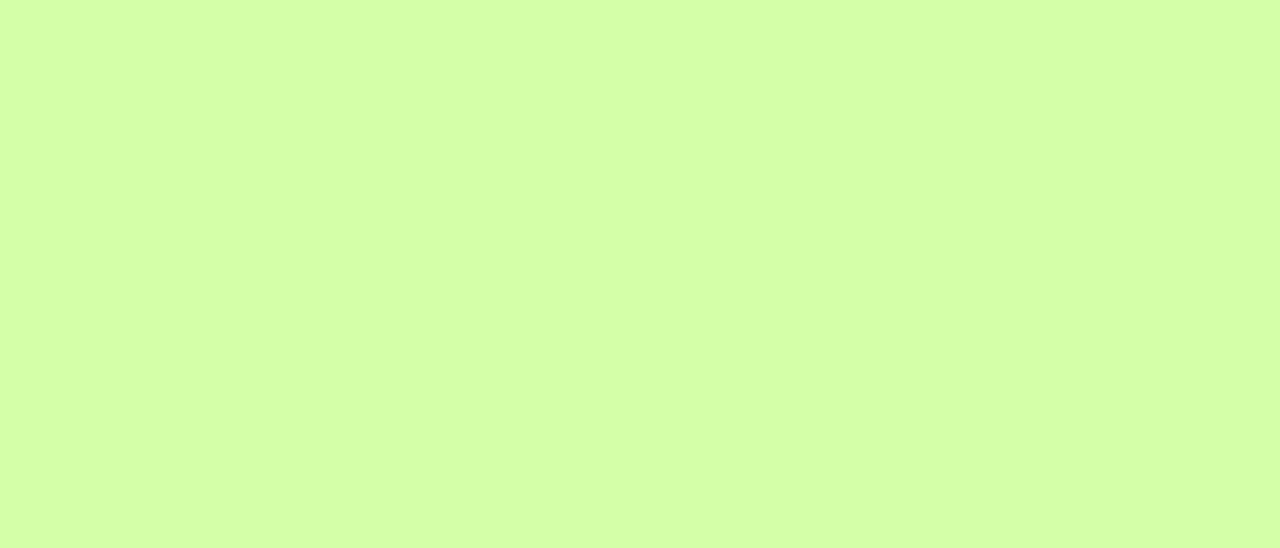
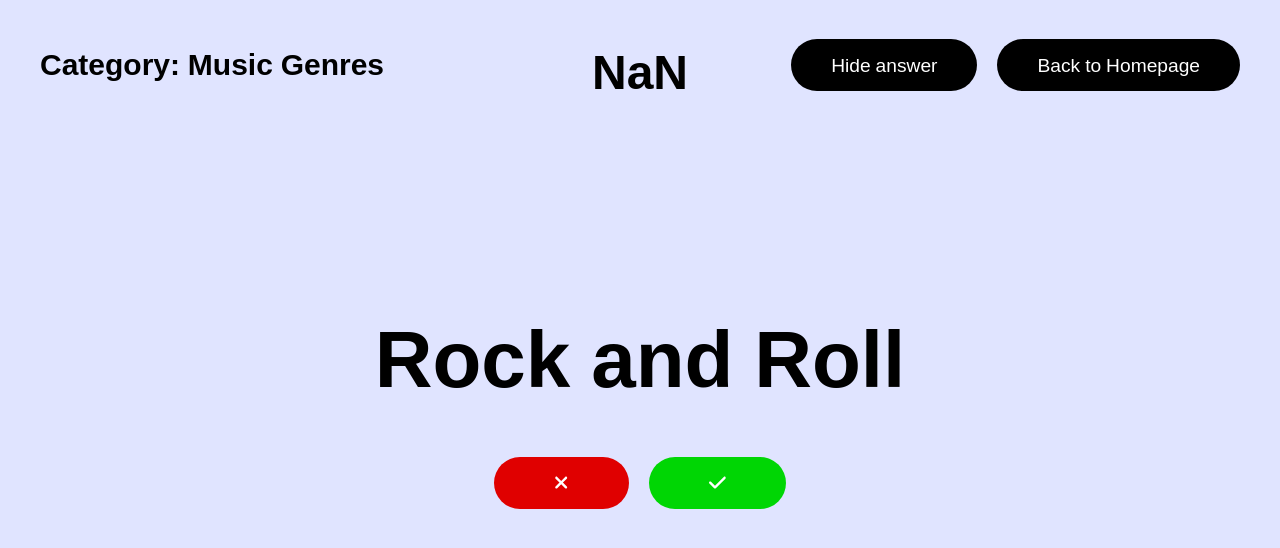
Before and after one commit to suttirakcha/lets-guess, a React (Create React App) app: page /music-genres in a window 1280 px wide. Before the commit this address had no page. Shown: the top 548 px of the page. Built offline with nearby package versions, Linux system fonts and the light colour scheme; a web font is replaced by a local one.

Commit message:
Commit Codes

```diff
--- a/src/App.js
+++ b/src/App.js
@@ -32,6 +32,7 @@ import LatinUsedLanguages from "./categories/latin-used-languages";
 import CosmeticsBrands from "./categories/cosmetics-brands";
 import SocialMedia from "./categories/social-media";
 import Sports from "./categories/sports";
+import MusicGenres from "./categories/music-genres";
 
 import MainPageTh from "./th/main"
 import CountriesTh from "./th/categories/countries";
@@ -99,6 +100,7 @@ export default function App(){
         <Route path="/cosmetics-brands" element={<CosmeticsBrands />} />
         <Route path="/social-media" element={<SocialMedia />} />
         <Route path="/sports" element={<Sports />} />
+        <Route path="/music-genres" element={<MusicGenres />} />
 
         {/* Thai */}
         <Route path="/th" element={<MainPageTh />} />
--- /dev/null
+++ b/src/categories/music-genres.js
@@ -0,0 +1,8 @@
+import React from "react";
+import "../App.scss";
+import Questions from "../components/questions";
+
+export default function MusicGenres(){
+  const words = ["Pop","Rock","Poprock","R&B","Blues","Jazz","Classic","Reggae","Dance","K-Pop","Hip Hop","Latin","Funk","Ragtime","Rock and Roll","Country","Metal","Soul","EDM","New-age","Disco","Hard Rock","Folk","World music","Easy Listening","Bossanova","Swing","Gospel","C-pop","Punk","Neo soul","House music","Ska","Dubstep","Electronica","Alternative music","Indie","Heavy Metal","Techno"];
+  return (<Questions answers={words} category="Music Genres" redirect="/music-genres"/>)
+}
--- a/src/main.js
+++ b/src/main.js
@@ -506,6 +506,10 @@ export default function MainPage(){
         link: "/girls-generation"
       },
       {
+        category: "Music Genres",
+        link: "/music-genres"
+      },
+      {
         category: "Musical Instruments",
         link: "/musical-instruments"
       }
@@ -594,6 +598,7 @@ export default function MainPage(){
         <CardCate category="Landmarks" link="/landmarks"/>
         <CardCate category="Latin-used Languages" link="/latin-used-languages"/>
         <CardCate category="Mobile Games" link="/mobile-games"/>
+        <CardCate category="Music Genres" link="/music-genres"/>
         <CardCate category="Musical Instruments" link="/musical-instruments"/>
         <CardCate category="Phone Brands" link="/phone-brands"/>
         <CardCate category="Restaurant Chains" link="/restaurant-chains"/>
--- a/src/th/categories/occupations.js
+++ b/src/th/categories/occupations.js
@@ -3,6 +3,6 @@ import "../../App.scss";
 import QuestionsTh from "../components/questions";
 
 export default function OccupationsTh(){
-  const words = ["อาจารย์","นักร้อง","นักแสดง","พิธีกร","นักพัฒนาเว็บไซต์","นักดนตรี","ผู้จัดการ","ผู้กำกับภาพยนตร์","พนักงานขายของ","เชฟ","โปรแกรมเมอร์","นายแบบ","นางแบบ","นักโภชนาการ","นักการเมือง","เทศกิจ","ตำรวจ","ทหาร","นักวิเคราะห์","ผู้บริหาร","ผู้บริหารระดับสูง","ผู้จัดการ","นักการตลาด","นักกีฬา","นักเรียน","นักศึกษา","นักเปียโน","นักกีตาร์","สถาปนิก","วิศวกร","ศิลปิน","จิตรกร","แพทย์","หมอ","พยาบาล","นักโฆษณา","ดีเจ","วีเจ","คณบดี","อธิการบดี","นักการทูต","นักธุรกิจ","นักออกแบบ","ผู้ช่วย","พนักงานดับเพลิง","นักธรณีวิทยา","นักโบราณคดี","มัคคุเทศก์","ข้าราชการ","เจ้าหน้าที่","ยาม","ช่างแอร์","ช่างซ่อมรถ","ผู้ประกอบการ","นักวิทยาศาสตร์","นักแสดงตลก","อินฟลูเอนเซอร์","ทนายความ","นักแต่งเพลง","โปรดิวเซอร์","นักเคมี","พนักงานเสิร์ฟ","ผู้กอง","สารวัตร","บาร์เทนเดอร์","คนขับรถ","นักบิน","นักบินอวกาศ","กัปตัน","พนักงานต้อนรับ","บรรณาธิการ","สัตวแพทย์","จักษุแพทย์","ทันตแพทย์","ช่างตัดผม","ช่างถ่ายรูป","ช่างไฟฟ้า","เภสัชกร","ช่างประปา","นักดาราศาสตร์","นักกายภาพบำบัด"];
+  const words = ["อาจารย์","นักร้อง","นักแสดง","พิธีกร","นักพัฒนาเว็บไซต์","นักดนตรี","ผู้จัดการ","ผู้กำกับภาพยนตร์","พนักงานขายของ","เชฟ","โปรแกรมเมอร์","นายแบบ","นางแบบ","นักโภชนาการ","นักการเมือง","เทศกิจ","ตำรวจ","ทหาร","นักวิเคราะห์","ผู้บริหาร","ผู้บริหารระดับสูง","ผู้จัดการ","นักการตลาด","นักกีฬา","นักเรียน","นักศึกษา","นักเปียโน","นักกีตาร์","สถาปนิก","วิศวกร","ศิลปิน","จิตรกร","แพทย์","หมอ","พยาบาล","นักโฆษณา","ดีเจ","วีเจ","คณบดี","อธิการบดี","นักการทูต","นักธุรกิจ","นักออกแบบ","ผู้ช่วย","พนักงานดับเพลิง","นักธรณีวิทยา","นักโบราณคดี","มัคคุเทศก์","ข้าราชการ","เจ้าหน้าที่","ยาม","ช่างแอร์","ช่างซ่อมรถ","ผู้ประกอบการ","นักวิทยาศาสตร์","นักแสดงตลก","อินฟลูเอนเซอร์","ทนายความ","นักแต่งเพลง","โปรดิวเซอร์","นักเคมี","พนักงานเสิร์ฟ","ผู้กอง","สารวัตร","บาร์เทนเดอร์","คนขับรถ","นักบิน","นักบินอวกาศ","กัปตัน","พนักงานต้อนรับ","บรรณาธิการ","สัตวแพทย์","จักษุแพทย์","ทันตแพทย์","ช่างตัดผม","ช่างถ่ายรูป","ช่างไฟฟ้า","เภสัชกร","ช่างประปา","นักดาราศาสตร์","นักกายภาพบำบัด","ครู","ช่างกล","แอร์โฮสเตส","นักบัญชี","ผู้ประกาศข่าว","นักสำรวจ","นักลงทุน","ชาวนา"];
   return (<QuestionsTh answers={words} category="อาชีพ" redirect="/th/occupations"/>)
 }
```
